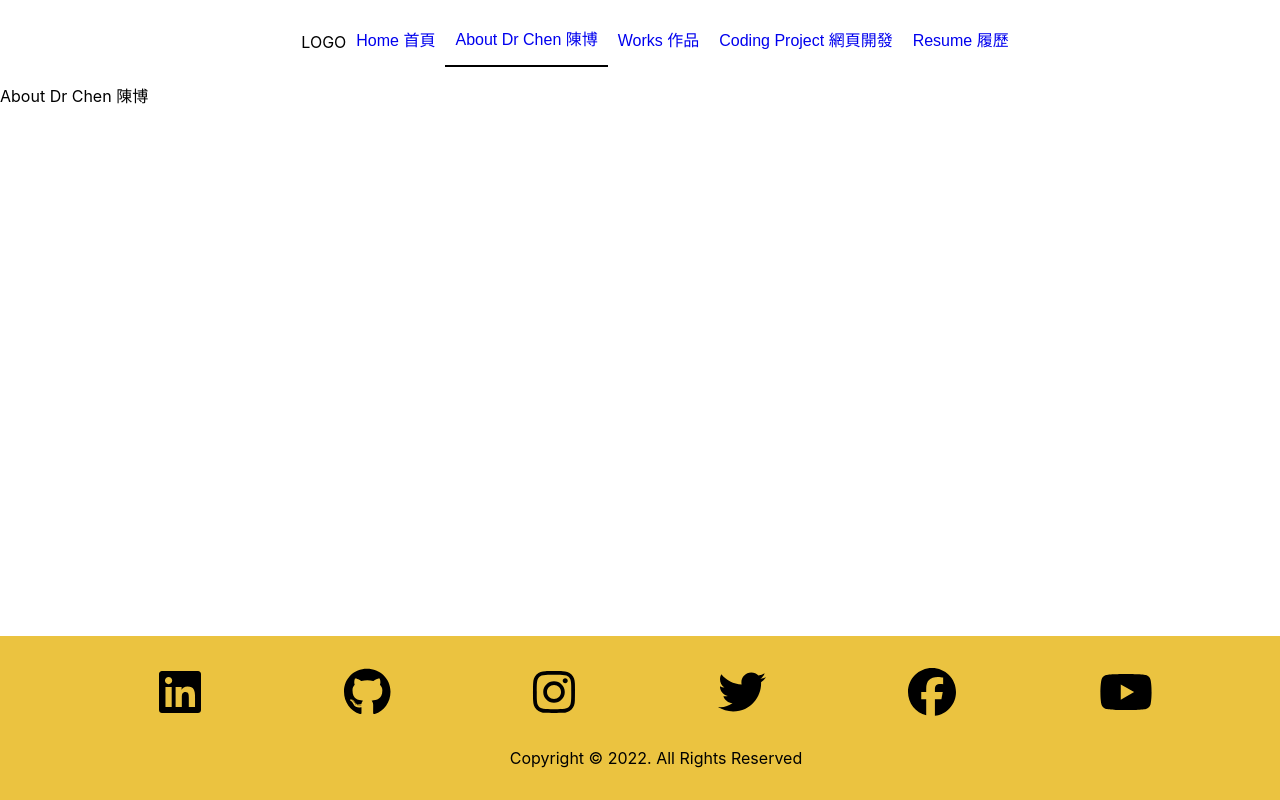
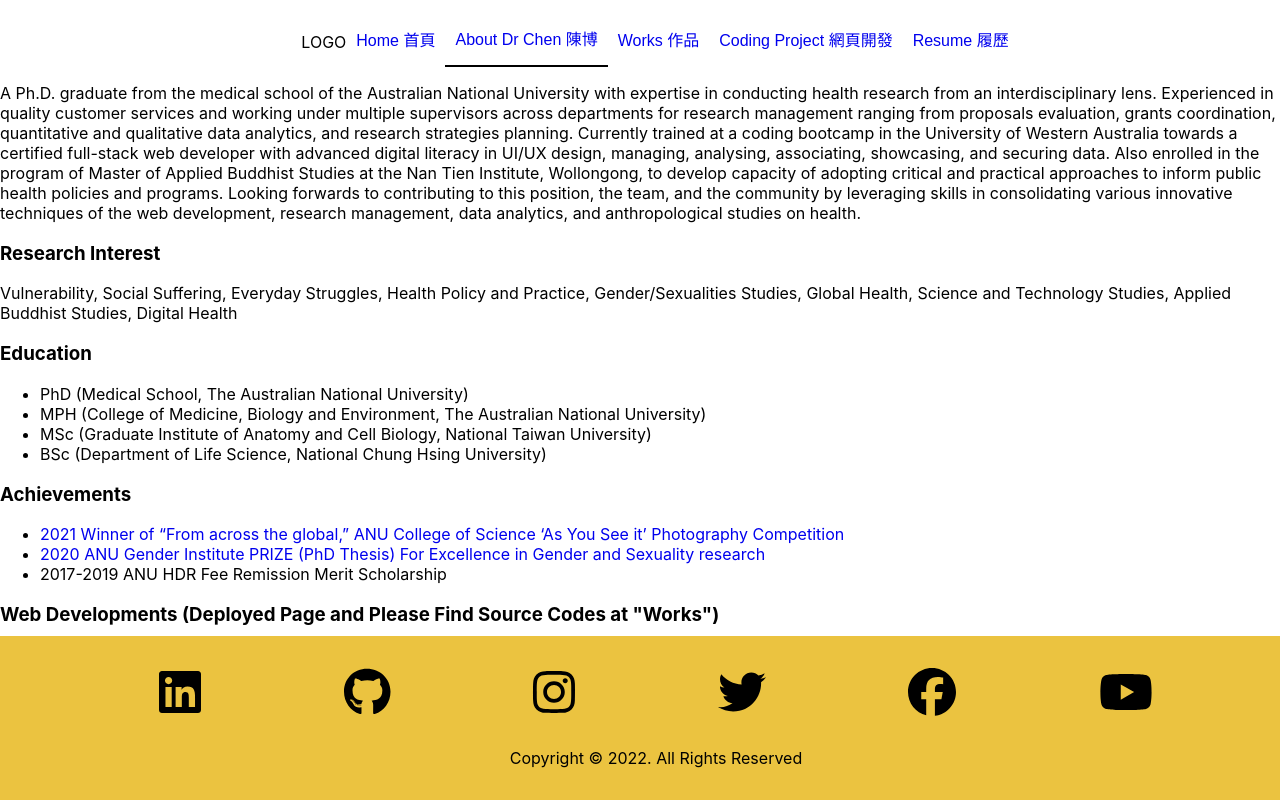
Before and after one commit to chentriangoes/yitsun_chen, a React (Create React App) app: page /about in a window 1280 px wide. Built offline with nearby package versions, Linux system fonts and the light colour scheme.

Commit message:
12th commit_About Page

```diff
--- a/src/pages/About.jsx
+++ b/src/pages/About.jsx
@@ -2,6 +2,36 @@ import React from 'react'
 
 export default function About() {
   return (
-    <div>About Dr Chen 陳博</div>
+    <div>
+        <article>
+          <p>
+            A Ph.D. graduate from the medical school of the Australian National University with expertise in conducting health research from an interdisciplinary lens. Experienced in quality customer services and working under multiple supervisors across departments for research management ranging from proposals evaluation, grants coordination, quantitative and qualitative data analytics, and research strategies planning. Currently trained at a coding bootcamp in the University of Western Australia towards a certified full-stack web developer with advanced digital literacy in UI/UX design, managing, analysing, associating, showcasing, and securing data. Also enrolled in the program of Master of Applied Buddhist Studies at the Nan Tien Institute, Wollongong, to develop capacity of adopting critical and practical approaches to inform public health policies and programs. Looking forwards to contributing to this position, the team, and the community by leveraging skills in consolidating various innovative techniques of the web development, research management, data analytics, and anthropological studies on health.
+          </p>
+          <h3> Research Interest </h3>
+          <p>
+            Vulnerability, Social Suffering, Everyday Struggles, Health Policy and Practice, Gender/Sexualities Studies, Global Health, Science and Technology Studies, Applied Buddhist Studies, Digital Health
+          </p>
+          <h3>Education</h3>
+          <ul>
+            <li>PhD (Medical School, The Australian National University)</li>
+            <li>MPH (College of Medicine, Biology and Environment, The Australian National University)</li>
+            <li>MSc (Graduate Institute of Anatomy and Cell Biology, National Taiwan University)</li>
+            <li>BSc (Department of Life Science, National Chung Hsing University)</li>
+          </ul>
+          <h3>Achievements</h3>
+          <ul>
+            <li><a href="https://science.anu.edu.au/alumni/you-see-it/winners" rel="noreferrer" target="_blank">2021 Winner of “From across the global,” ANU College of Science ‘As You See it’ Photography Competition</a></li>
+            <li><a href="https://reurl.cc/GmEWEp" rel="noreferrer" target="_blank">2020 ANU Gender Institute PRIZE (PhD Thesis) For Excellence in Gender and Sexuality research </a></li>
+            <li>2017-2019 ANU HDR Fee Remission Merit Scholarship</li>
+          </ul>
+          <h3>Web Developments (Deployed Page and Please Find Source Codes at "Works")</h3>
+          <ul>
+            <li><a href="https://project-2-dw.herokuapp.com/" rel="noreferrer" target="_blank">Junglr.</a></li>
+            <li><a href="https://chentriangoes.github.io/Cocktail_Diversifier/" rel="noreferrer" target="_blank">Cocktail Diversifier</a></li>
+            <li><a href="https://mighty-woodland-73767.herokuapp.com/notes" rel="noreferrer" target="_blank">Note Taker</a></li>
+            <li><a href="https://chentriangoes.github.io/rainorsun/" rel="noreferrer" target="_blank">Weather Dashboard</a></li>
+          </ul>
+        </article>
+      </div>
   )
 }
--- a/src/pages/Home.jsx
+++ b/src/pages/Home.jsx
@@ -6,7 +6,8 @@ import Homeimage from '../images/Grad.jpg'
 export default function Home() {
   return (
         <div className="background">
-            <img className="home-image" src={Homeimage} alt="Yi-Tsun's grad taken with the former Miniter for Foreign Affairs, Julie Bishoon on the stage of graduation" />
+            <img className="home-image" src={Homeimage} alt="Yi-Tsun's grad taken with the former Miniter for Foreign Affairs,
+            Julie Bishoon on the stage of graduation" />
             <div className="home-text">
                 <h1 className="home-drchen">Dr Yi-Tsun Chen</h1>
                 <p>I need to add something here</p>
```
